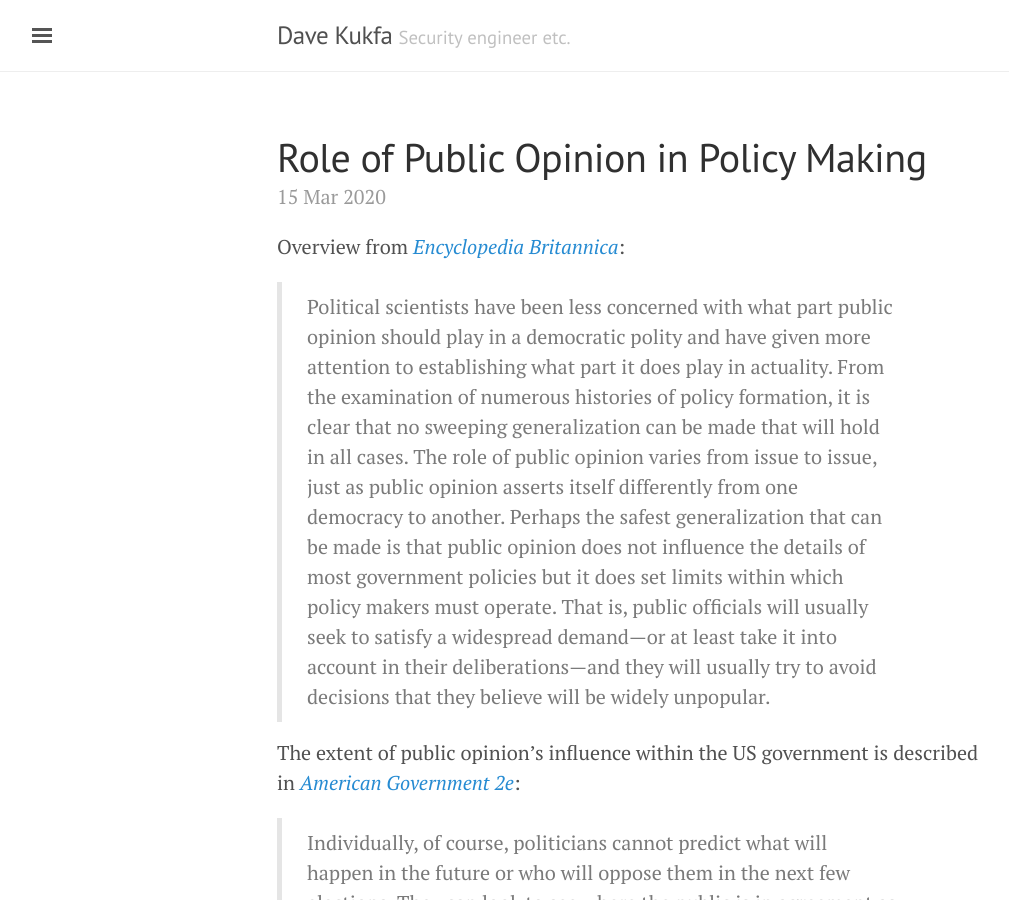
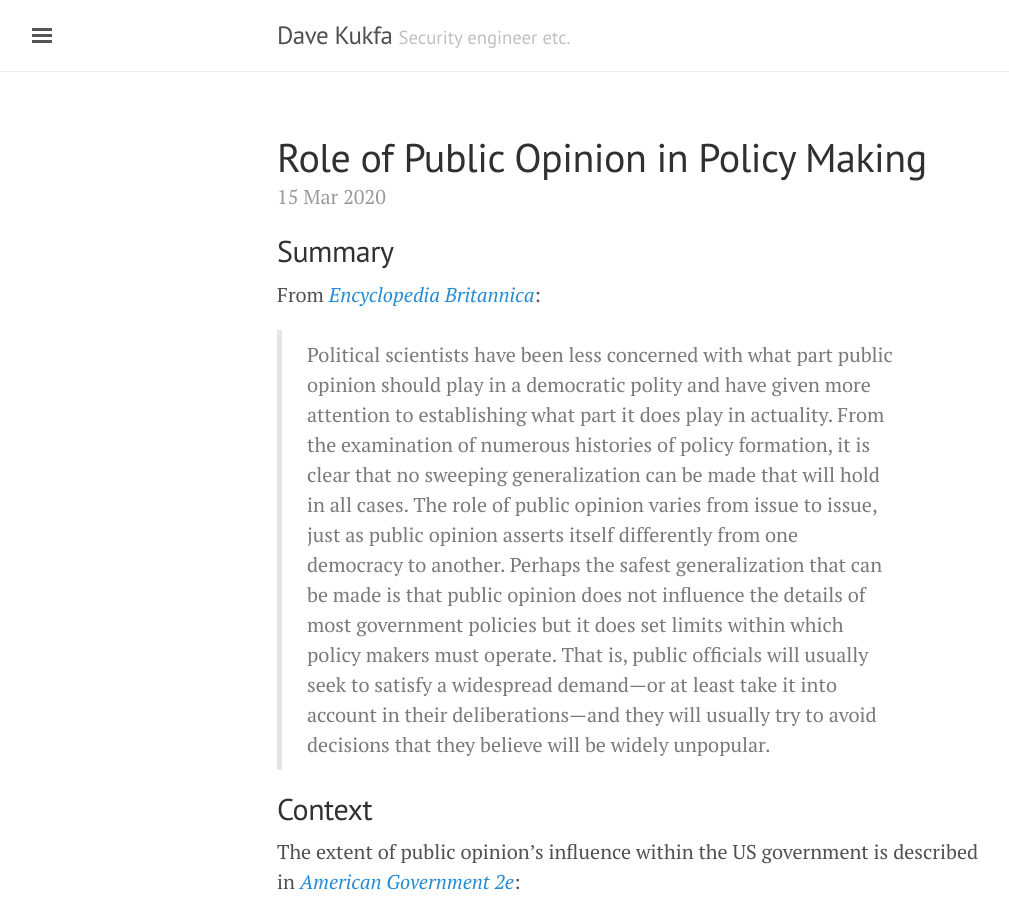
Before and after one commit to kukfa/kukfa.github.io, a Jekyll site: the page built from mental-models/_posts/2020-03-15-public-opinion-in-policy-making.md, in a window 1280 px wide and 900 px high. Shown: the whole window, without its empty margins (3-1012 px from the left). Built offline with Jekyll 4.4.1, drawn with Linux system fonts in a browser that asks for light colours; nearby versions of some CDN libraries.

Commit message:
separate public opinion in policy making

```diff
--- a/mental-models/_posts/2020-03-15-public-opinion-in-policy-making.md
+++ b/mental-models/_posts/2020-03-15-public-opinion-in-policy-making.md
@@ -4,9 +4,13 @@ title: Role of Public Opinion in Policy Making
 tag: political science
 ---
 
-Overview from _[Encyclopedia Britannica](https://www.britannica.com/topic/public-opinion/Public-opinion-and-government)_:
+## Summary
+
+From _[Encyclopedia Britannica](https://www.britannica.com/topic/public-opinion/Public-opinion-and-government)_:
 
 > Political scientists have been less concerned with what part public opinion should play in a democratic polity and have given more attention to establishing what part it does play in actuality. From the examination of numerous histories of policy formation, it is clear that no sweeping generalization can be made that will hold in all cases. The role of public opinion varies from issue to issue, just as public opinion asserts itself differently from one democracy to another. Perhaps the safest generalization that can be made is that public opinion does not influence the details of most government policies but it does set limits within which policy makers must operate. That is, public officials will usually seek to satisfy a widespread demand—or at least take it into account in their deliberations—and they will usually try to avoid decisions that they believe will be widely unpopular.
+
+## Context
 
 The extent of public opinion's influence within the US government is described in _[American Government 2e](https://openstax.org/books/american-government-2e/pages/6-4-the-effects-of-public-opinion)_:
 
```
